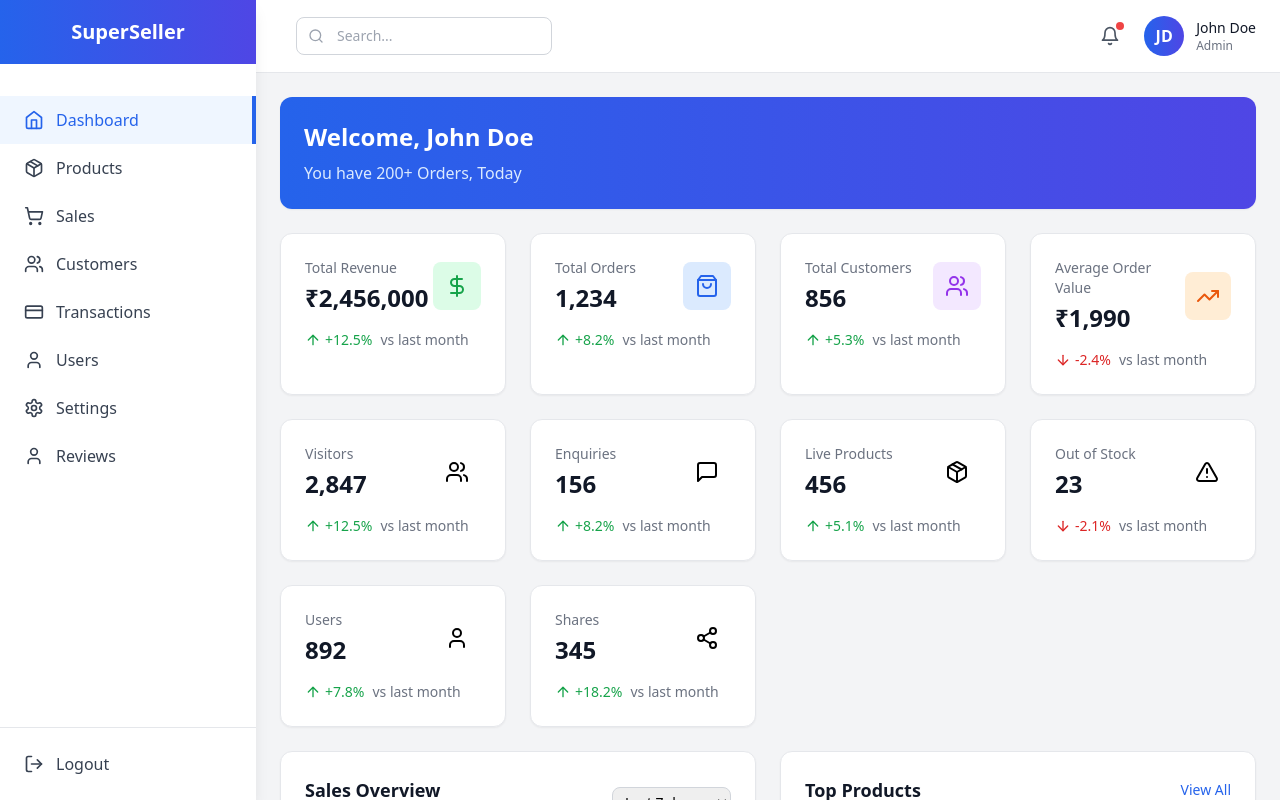
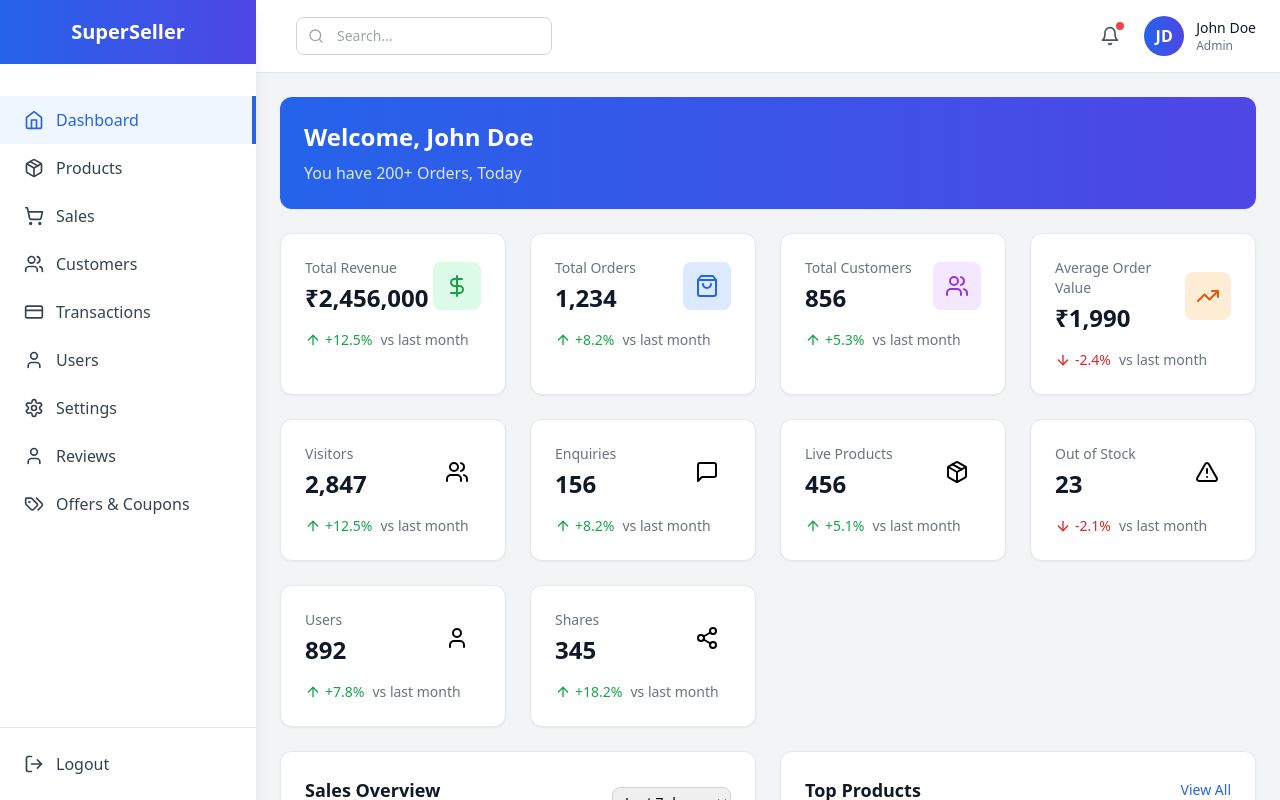
Before and after one commit to Mantra-05/super-seller-lite, a React (Vite) app: page / in a window 1280 px wide. Built offline with nearby package versions, Linux system fonts and the light colour scheme.

Commit message:
Update Sidebar.tsx

```diff
--- a/src/components/Sidebar.tsx
+++ b/src/components/Sidebar.tsx
@@ -15,7 +15,8 @@ import {
   LogOut,
   LayoutDashboard,
   TrendingUp,
-  CreditCard
+  CreditCard,
+  Tags
 } from 'lucide-react';
 
 interface SidebarProps {
@@ -33,7 +34,8 @@ const Sidebar: React.FC<SidebarProps> = ({ isOpen, activeItem, onItemClick }) =>
     { id: 'transactions', label: 'Transactions', icon: CreditCard },
     { id: 'users', label: 'Users', icon: User },
     { id: 'settings', label: 'Settings', icon: Settings },
-    { id: 'Reviews', label: 'Reviews', icon: User}
+    { id: 'Reviews', label: 'Reviews', icon: User},
+    { id: 'offers', label: 'Offers & Coupons', icon: Tags },
   ];
 
   return (
```
